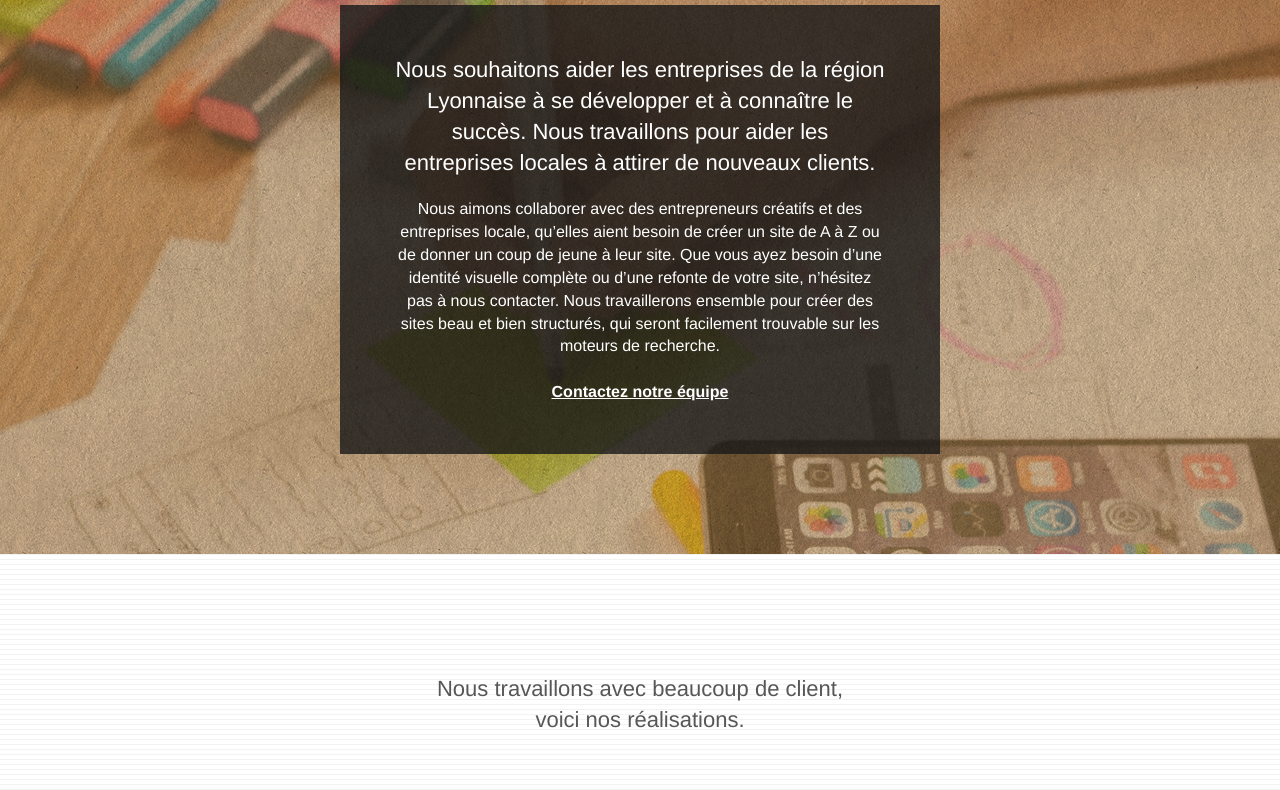
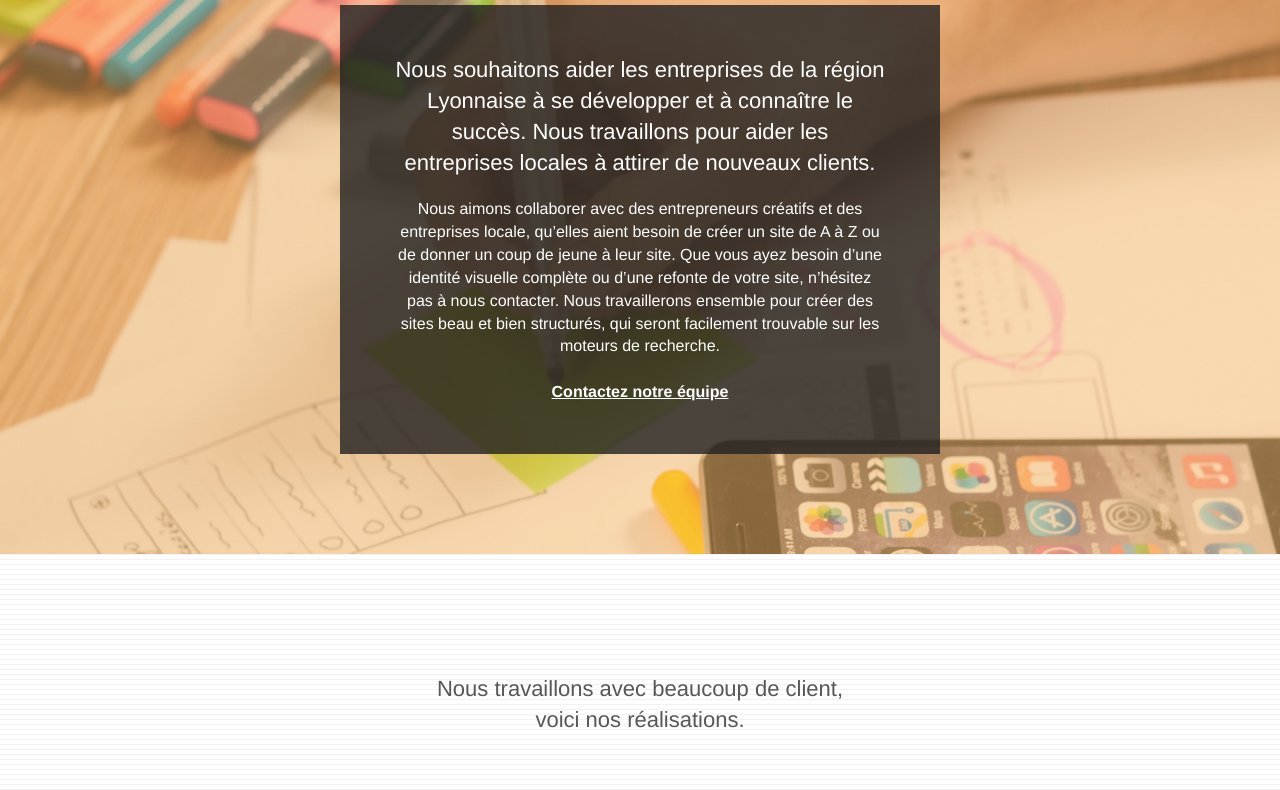
Before and after one commit to GauthierAube/openclassrooms_projet_4, a plain HTML site: page index.html in a window 1280 px wide. Shown: the part 1327-2117 px from the top of the page. Drawn offline with Linux system fonts and the light colour scheme.

Commit message:
Suppression de la texure papier

```diff
--- a/style.css
+++ b/style.css
@@ -81,7 +81,7 @@ a:hover {
     background: top no-repeat;
 }
 
-.bloc-bg-texture::before {
+/*.bloc-bg-texture::before {
     content: "";
     background-size: 2px 2px;
     position: absolute;
@@ -89,7 +89,7 @@ a:hover {
     bottom: 0;
     left: 0;
     right: 0;
-}
+}*/
 
 .texture-paper::before {
     background: url("img/texture-paper.png");
```
